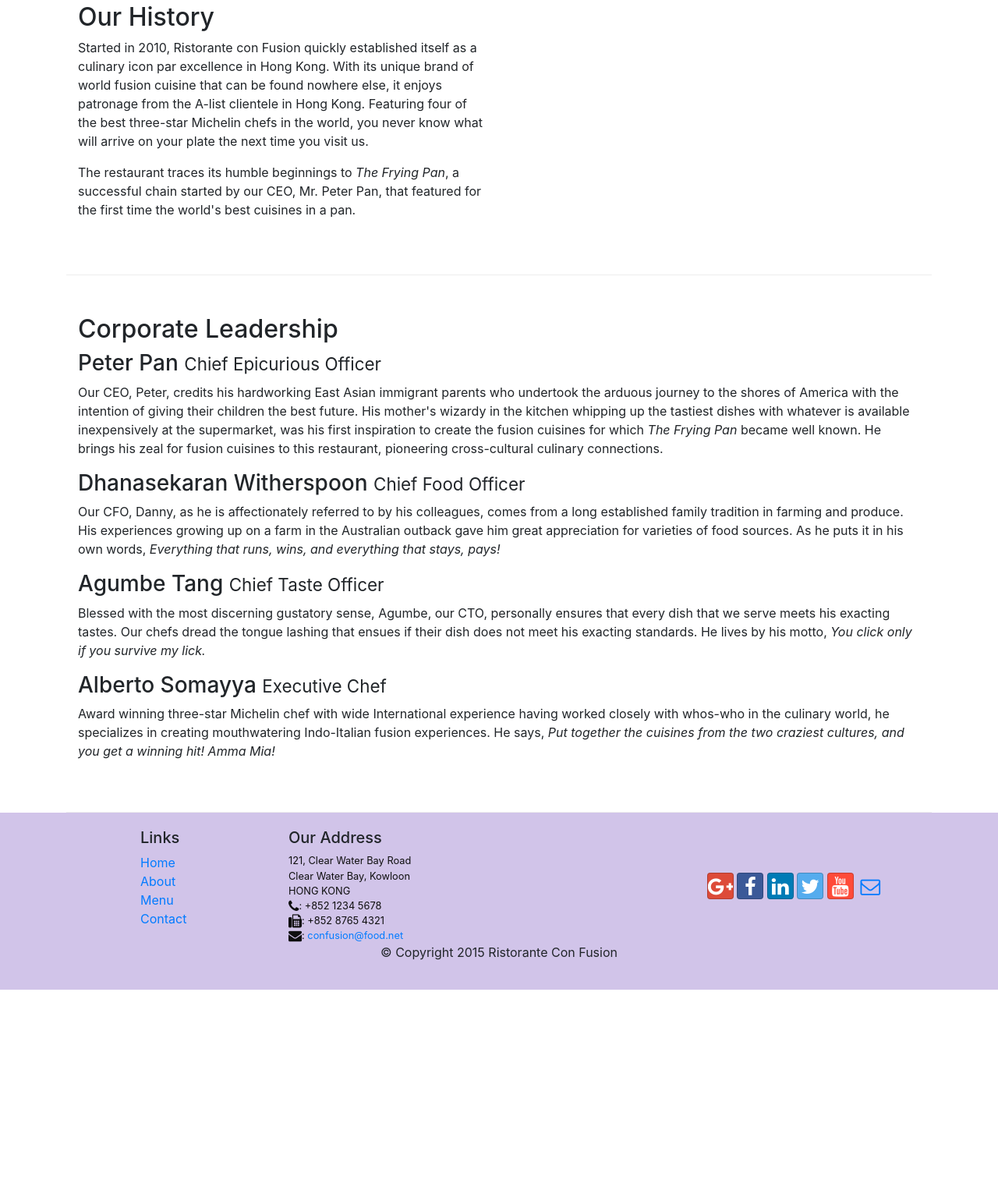
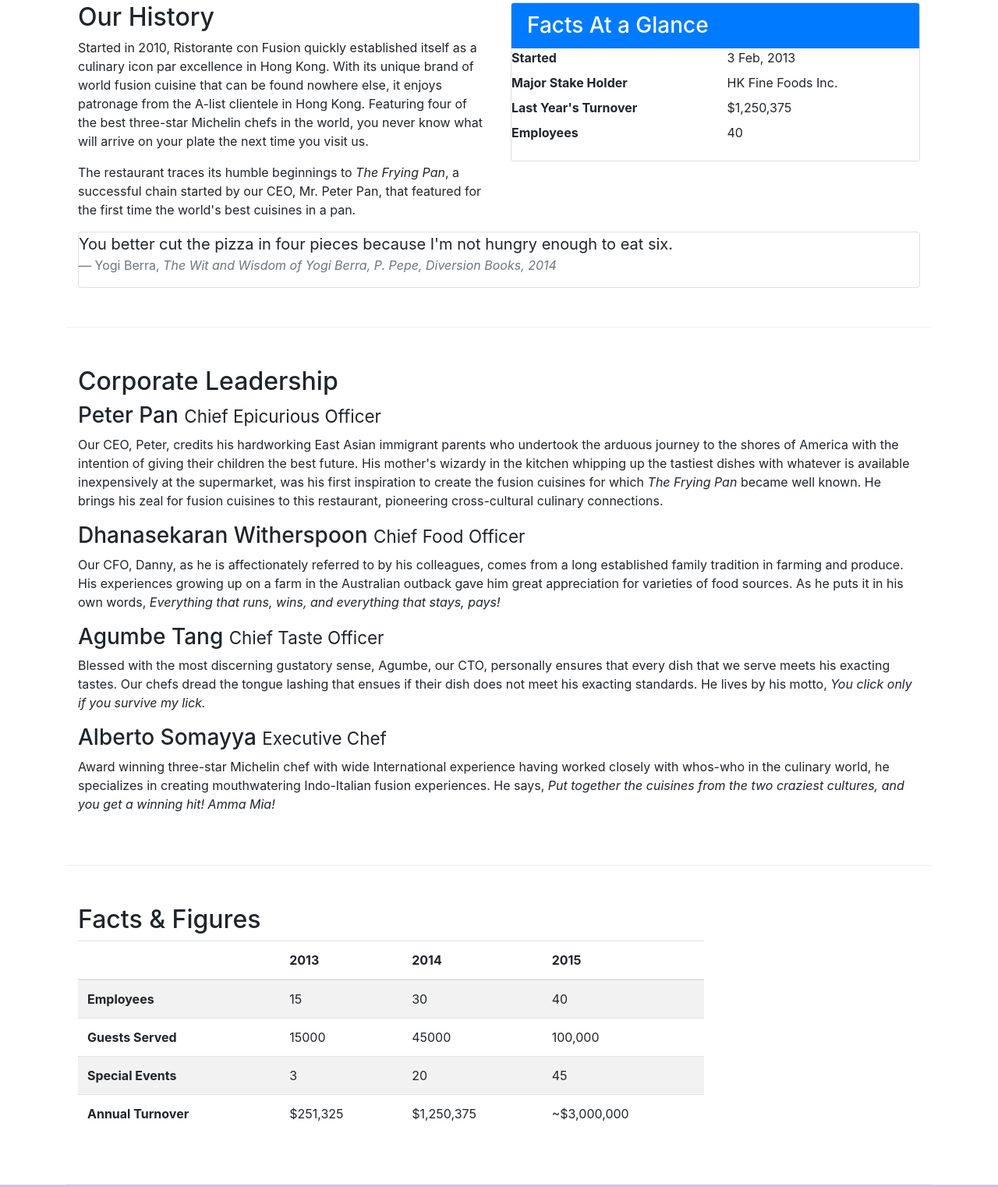
Before and after one commit to abyabrkal/HKUST-FullStackWeb, a website: page aboutus.html in a window 1280 px wide. Shown: the part 488-2010 px from the top of the page at 78% size. Before the commit the page ends 1757 px from the top, so only its background shows below. Drawn offline with nearby package versions, Linux system fonts and the light colour scheme.

Commit message:
Tables and Cards

```diff
--- a/aboutus.html
+++ b/aboutus.html
@@ -65,7 +65,33 @@
                 <p>Started in 2010, Ristorante con Fusion quickly established itself as a culinary icon par excellence in Hong Kong. With its unique brand of world fusion cuisine that can be found nowhere else, it enjoys patronage from the A-list clientele in Hong Kong.  Featuring four of the best three-star Michelin chefs in the world, you never know what will arrive on your plate the next time you visit us.</p>
                 <p>The restaurant traces its humble beginnings to <em>The Frying Pan</em>, a successful chain started by our CEO, Mr. Peter Pan, that featured for the first time the world's best cuisines in a pan.</p>
             </div>
-            <div>
+            <div class="col-sm">
+                <div class="card">
+                    <h3 class="card-header bg-primary text-white">Facts At a Glance</h3>
+                    <div class="card-block">
+                        <dl class="row">
+                            <dt class="col-6">Started </dt>
+                            <dd class="col-6">3 Feb, 2013</dd>
+                            <dt class="col-6">Major Stake Holder</dt>
+                            <dd class="col-6">HK Fine Foods Inc.</dd>
+                            <dt class="col-6">Last Year's Turnover</dt>
+                            <dd class="col-6">$1,250,375</dd>
+                            <dt class="col-6">Employees</dt>
+                            <dd class="col-6">40</dd>
+                        </dl>
+                    </div>
+                </div>
+            </div>
+            <div class="col-12">
+                <div class="card card-block bg-faded">
+                    <blockquote class="blockquote">
+                        <p class="mb-0">You better cut the pizza in four pieces because
+                            I'm not hungry enough to eat six.</p>
+                            <footer class="blockquote-footer">Yogi Berra,
+                                <cite title="Source Title">The Wit and Wisdom of Yogi Berra, P. Pepe, Diversion Books, 2014</cite>
+                            </footer>
+                    </blockquote>
+                </div>
             </div>
         </div>
 
@@ -83,7 +109,52 @@
                 <p class="hidden-sm-down">Award winning three-star Michelin chef with wide International experience having worked closely with whos-who in the culinary world, he specializes in creating mouthwatering Indo-Italian fusion experiences. He says, <em>Put together the cuisines from the two craziest cultures, and you get a winning hit! Amma Mia!</em></p>
             </div>
        </div>
+       <div class="row row-content">
+           <div class="col-12 col-sm-9">
+               <h2>Facts &amp; Figures</h2>
+               <div class="table-responsive">
+                    <table class="table table-striped">
+                        <thead class="thead-inverse">
+                            <tr>
+                                <th>&nbsp;</th>
+                                <th>2013</th>
+                                <th>2014</th>
+                                <th>2015</th>
+                            </tr>
+                        </thead>
+                        <tbody>
+                            <tr>
+                                <th>Employees</th>
+                                <td>15</td>
+                                <td>30</td>
+                                <td>40</td>
+                            </tr>
+                            <tr>
+                                <th>Guests Served</th>
+                                <td>15000</td>
+                                <td>45000</td>
+                                <td>100,000</td>
+                            </tr>
+                            <tr>
+                                <th>Special Events</th>
+                                <td>3</td>
+                                <td>20</td>
+                                <td>45</td>
+                            </tr>
+                            <tr>
+                                <th>Annual Turnover</th>
+                                <td>$251,325</td>
+                                <td>$1,250,375</td>
+                                <td>~$3,000,000</td>
+                            </tr>
+                        </tbody>
+                    </table>
+                </div>
+           </div>
+           <div class="col-12 col-sm-3">
 
+           </div>
+       </div>
     </div>
 
     <footer class="footer">
```
